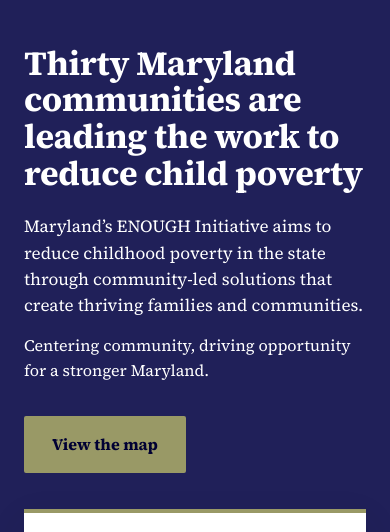
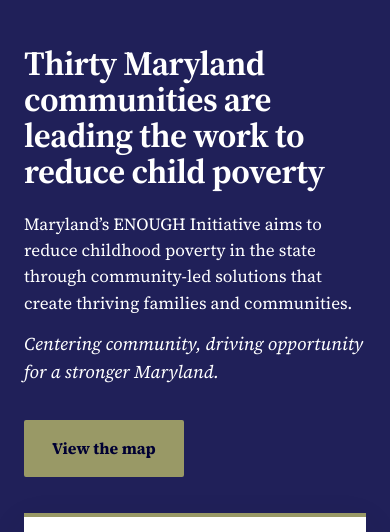
Before and after one commit to Maryland-Governors-Office-for-Children/enough-communities, a plain HTML site: page index.html in a window 390 px wide. Shown: the part 260-792 px from the top of the page. Drawn offline with Linux system fonts and the light colour scheme.

Commit message:
Serif typography pass: variable Source Serif 4 with optical sizing, italic tagline, balanced headings, crisp phone map labels
Co-Authored-By: Claude Opus 5.5 <noreply@anthropic.com>

```diff
--- a/index.html
+++ b/index.html
@@ -18,14 +18,12 @@
 <meta name="twitter:card" content="summary_large_image">
 <meta name="twitter:site" content="@MD_GOC">
 <link rel="icon" type="image/png" href="logo.png">
-<link rel="preload" href="fonts/source-serif-4-latin-700-normal.woff2" as="font" type="font/woff2" crossorigin>
-<link rel="preload" href="fonts/source-serif-4-latin-400-normal.woff2" as="font" type="font/woff2" crossorigin>
+<link rel="preload" href="fonts/source-serif-4-latin-opsz-normal.woff2" as="font" type="font/woff2" crossorigin>
 <style>
-  /* Source Serif 4 (SIL Open Font License, see fonts/OFL.txt), served from this site so visitors make no third-party requests */
-  @font-face{font-family:"Source Serif 4";font-style:normal;font-weight:400;font-display:swap;src:url(fonts/source-serif-4-latin-400-normal.woff2) format("woff2")}
-  @font-face{font-family:"Source Serif 4";font-style:normal;font-weight:500;font-display:swap;src:url(fonts/source-serif-4-latin-500-normal.woff2) format("woff2")}
-  @font-face{font-family:"Source Serif 4";font-style:normal;font-weight:600;font-display:swap;src:url(fonts/source-serif-4-latin-600-normal.woff2) format("woff2")}
-  @font-face{font-family:"Source Serif 4";font-style:normal;font-weight:700;font-display:swap;src:url(fonts/source-serif-4-latin-700-normal.woff2) format("woff2")}
+  /* Source Serif 4 (SIL Open Font License, see fonts/OFL.txt), served from this site so visitors make no third-party requests.
+     The variable file carries weight and optical size, so large headings get the display cut and small map labels the caption cut. */
+  @font-face{font-family:"Source Serif 4";font-style:normal;font-weight:200 900;font-display:swap;src:url(fonts/source-serif-4-latin-opsz-normal.woff2) format("woff2-variations"),url(fonts/source-serif-4-latin-opsz-normal.woff2) format("woff2")}
+  @font-face{font-family:"Source Serif 4";font-style:italic;font-weight:400;font-display:swap;src:url(fonts/source-serif-4-latin-400-italic.woff2) format("woff2")}
 
   /* Brand tokens, from the ENOUGH Initiative Style Guide */
   :root{
@@ -44,7 +42,9 @@
   }
   *{box-sizing:border-box}
   html{scroll-behavior:smooth}
-  body{margin:0;font-family:var(--font);font-weight:400;color:var(--navy-deep);background:var(--white);line-height:1.55;-webkit-font-smoothing:antialiased}
+  body{margin:0;font-family:var(--font);font-weight:400;color:var(--navy-deep);background:var(--white);line-height:1.55;-webkit-font-smoothing:antialiased;font-optical-sizing:auto;font-kerning:normal;text-rendering:optimizeLegibility}
+  h1,h2,h3{text-wrap:balance}
+  p,dd{text-wrap:pretty}
   a{color:inherit}
   :focus-visible{outline:3px solid var(--gold);outline-offset:3px}
   .skip{position:absolute;left:12px;top:-60px;z-index:100;background:var(--gold);color:var(--navy-deep);font-weight:700;padding:10px 16px;text-decoration:none}
@@ -63,9 +63,9 @@
   .logo{display:block;width:300px;max-width:100%;height:auto}
   @media (max-width:600px){.hero-nav{justify-content:flex-start;gap:6px 22px;font-size:14px}.hero-nav a:last-child{display:none}}
   @media (max-width:860px){.hero-grid{grid-template-columns:1fr}.logo-panel{order:-1;justify-self:start;padding:0}.logo{width:200px}.hero-nav{margin-bottom:28px}}
-  .hero h1{font-weight:700;font-size:clamp(34px,5.2vw,60px);line-height:1.08;margin:0 0 22px;max-width:15em;letter-spacing:-.01em}
+  .hero h1{font-weight:650;font-size:clamp(34px,5.2vw,60px);line-height:1.06;margin:0 0 22px;max-width:15em;letter-spacing:-.015em}
   .hero p{font-size:clamp(17px,1.6vw,20px);max-width:36em;margin:0 0 14px}
-  .hero .tagline{color:var(--white);opacity:.82;font-size:16px;margin-bottom:34px}
+  .hero .tagline{color:var(--white);opacity:.86;font-size:18px;font-style:italic;margin-bottom:34px}
   .btn{display:inline-block;background:var(--gold);color:var(--navy-deep);font-weight:700;font-size:16px;padding:14px 26px;text-decoration:none;border-radius:2px;border:2px solid var(--gold)}
   .btn:hover{background:var(--white);border-color:var(--white)}
 
@@ -82,7 +82,7 @@
 
   /* Map section */
   .map-section{max-width:1240px;margin:0 auto;padding:56px 24px 24px}
-  .map-section h2,.list-section h2,.about h2{font-weight:700;font-size:clamp(26px,3vw,36px);line-height:1.15;margin:0 0 10px;color:var(--navy)}
+  .map-section h2,.list-section h2,.about h2{font-weight:650;letter-spacing:-.01em;font-size:clamp(26px,3vw,36px);line-height:1.15;margin:0 0 10px;color:var(--navy)}
   .map-section .lede{max-width:44em;margin:0 0 22px;color:var(--navy-deep)}
   .legend{display:flex;flex-wrap:wrap;gap:12px 32px;margin:0 0 18px;padding:0;list-style:none;font-size:15px}
   .legend li{display:flex;align-items:center;gap:10px}
@@ -108,6 +108,8 @@
   .zone-label{font-family:var(--font);font-weight:600;fill:var(--navy);paint-order:stroke;stroke:var(--water);stroke-width:4px;stroke-linejoin:round}
   .county-label{font-family:var(--font);font-size:12px;font-weight:600;letter-spacing:.06em;text-transform:uppercase;fill:var(--muted);pointer-events:none;paint-order:stroke;stroke:var(--land);stroke-width:4px;stroke-linejoin:round}
   .county-label.other-label{stroke:#EDEDF3}
+  .inset .county-label{text-rendering:geometricPrecision}
+  .inset.compact .county-label{letter-spacing:.02em}
   .dot{cursor:pointer}
   .dot .hit{fill:transparent}
   .dot .pt{stroke:var(--white);stroke-width:1.6;fill:var(--navy);vector-effect:non-scaling-stroke}
```
Also changed, not shown: fonts/source-serif-4-latin-400-italic.woff2 (added), fonts/source-serif-4-latin-400-normal.woff2 (deleted), fonts/source-serif-4-latin-500-normal.woff2 (deleted), fonts/source-serif-4-latin-600-normal.woff2 (deleted), fonts/source-serif-4-latin-700-normal.woff2 (deleted), fonts/source-serif-4-latin-opsz-normal.woff2 (added), og.png.
